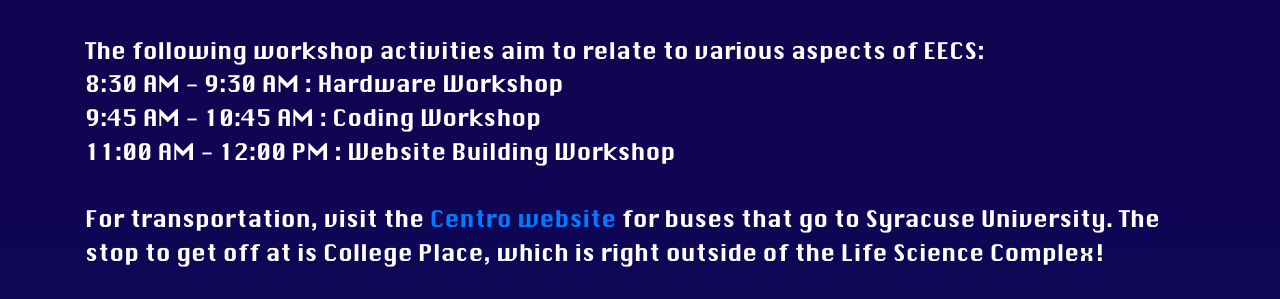
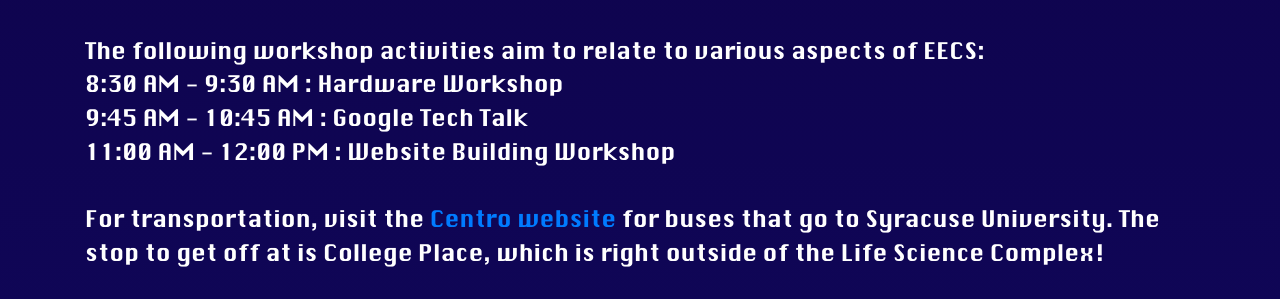
Before and after one commit to innovateorange/cusehacks, a Jekyll site: the page built from index.html, in a window 1280 px wide and 900 px high, scrolled down 6242 px. Shown: the part 157-456 px from the top of the window. Built offline with Jekyll 4.4.1, drawn with Linux system fonts in a browser that asks for light colours; nearby versions of some CDN libraries.

Commit message:
changed jr workshop

```diff
--- a/_config.yml
+++ b/_config.yml
@@ -181,7 +181,7 @@ jr:
     <br>
     8:30 AM - 9:30 AM  : Hardware Workshop
     <br>
-    9:45 AM - 10:45 AM : Coding Workshop
+    9:45 AM - 10:45 AM : Google Tech Talk
     <br>
     11:00 AM - 12:00 PM : Website Building Workshop
     <br><br>
```
